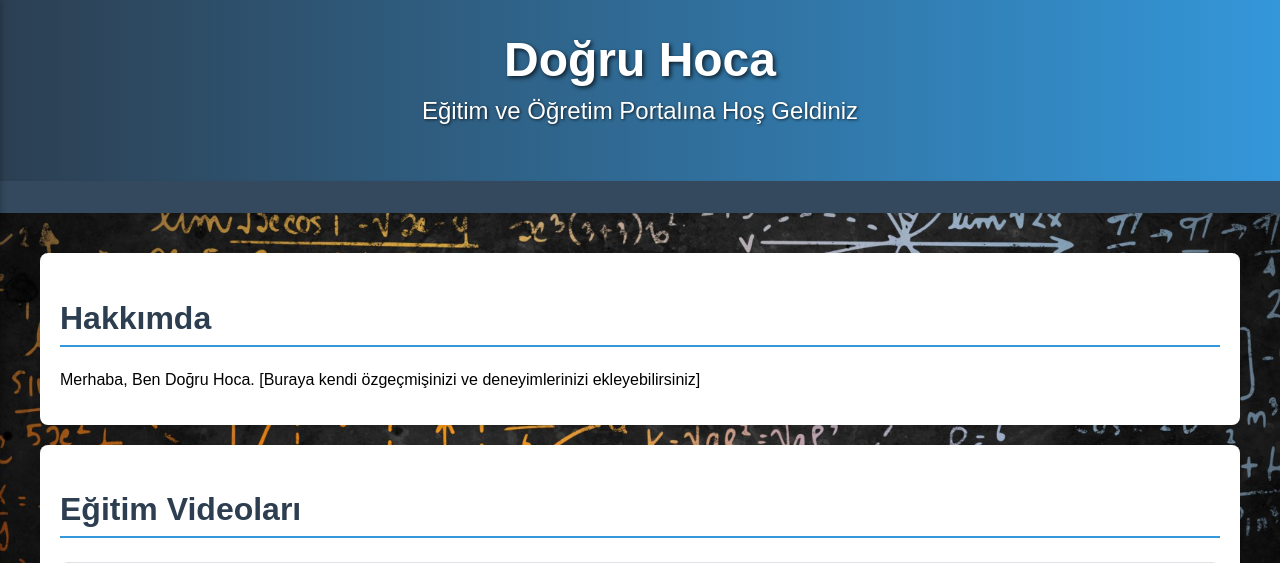
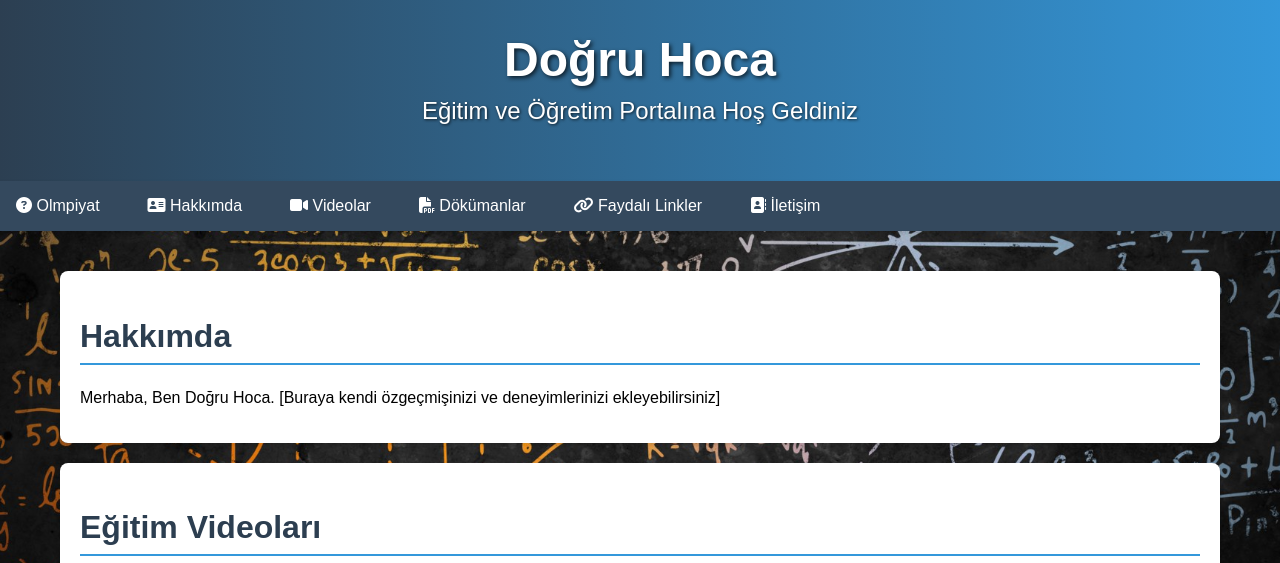
Before and after one commit to Abdullah497dk/cursorai, a PHP site: page /cursorai.html in a window 1280 px wide. Shown: the top 563 px of the page. Run offline with PHP 8.4, Linux system fonts and the light colour scheme.

Commit message:
navbar wil close automaticly

```diff
--- a/cursorai.html
+++ b/cursorai.html
@@ -129,11 +129,21 @@
 		// Hamburger menu functionality with animation
 		const hamburger = document.querySelector('.hamburger');
 		const navLinks = document.querySelector('.nav-links');
+		const navLinkItems = document.querySelectorAll('.nav-links a');
 
 		hamburger.addEventListener('click', () => {
 			hamburger.classList.toggle('active');
 			navLinks.classList.toggle('active');
 			document.body.style.overflow = navLinks.classList.contains('active') ? 'hidden' : 'auto';
+		});
+
+		// Close the navbar when a link is clicked
+		navLinkItems.forEach(link => {
+			link.addEventListener('click', () => {
+				hamburger.classList.remove('active');
+				navLinks.classList.remove('active');
+				document.body.style.overflow = 'auto';
+			});
 		});
 
 		// Toggle navbar style on scroll
--- a/style.css
+++ b/style.css
@@ -49,7 +49,8 @@ body::-webkit-scrollbar-track {
 	max-width: 1200px;
 	margin: 0 auto;
 	padding: 20px;
-	width: 95%;
+	width: 100%; /* Ensure the container does not exceed the viewport width */
+	box-sizing: border-box; /* Include padding and border in width */
 	opacity: 0;
 	transform: translateY(20px);
 	transition: opacity 0.6s ease-out, transform 0.6s ease-out;
@@ -99,6 +100,10 @@ nav {
 	transition: all 0.3s ease; /* Smooth transition for position and style */
 	animation: fadeIn 1.5s ease-in-out;
 	box-shadow: 0 2px 4px rgba(0, 0, 0, 0.1);
+	height: auto; /* Ensure the navbar maintains its height */
+	display: flex; /* Use flexbox for alignment */
+	align-items: center; /* Center align items vertically */
+	justify-content: space-between; /* Space out content */
 }
 
 .nav-links {
@@ -109,20 +114,14 @@ nav {
 	flex-wrap: wrap;
 	margin: 0;
 	padding: 0;
-	position: fixed; /* Ensure it stays fixed for mobile view */
-	top: 0;
-	left: 0; /* Start from the left */
-	width: 70%; /* Adjust width for mobile view */
-	height: 100vh; /* Full height for mobile view */
-	background-color: #34495e;
-	flex-direction: column;
-	justify-content: center;
-	align-items: center;
-	box-shadow: 2px 0 5px rgba(0, 0, 0, 0.2);
-	overflow-y: auto; /* Allow scrolling if content overflows */
-	transform: translateX(-100%); /* Hide the menu by default (from the left) */
-	transition: transform 0.3s ease-in-out;
-	z-index: 1000;
+	position: relative; /* Default position for desktop view */
+	transform: none; /* Ensure the menu is visible in desktop view */
+	width: auto; /* Reset width for desktop view */
+	height: auto; /* Reset height for desktop view */
+	background-color: transparent; /* No background for desktop view */
+	flex-direction: row; /* Horizontal layout for desktop view */
+	box-shadow: none; /* Remove box shadow for desktop view */
+	overflow: visible; /* No overflow handling for desktop view */
 }
 
 .nav-links.active {
```
Also changed, not shown: other parts of style.css (+14 -18 lines).
